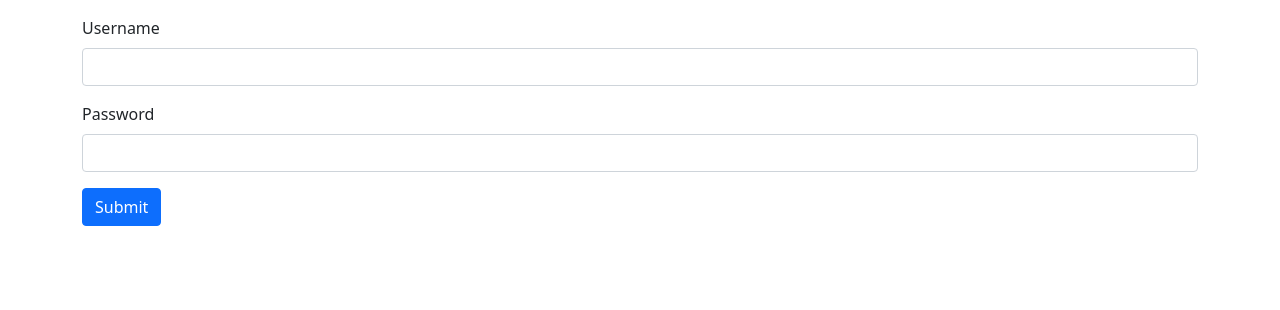
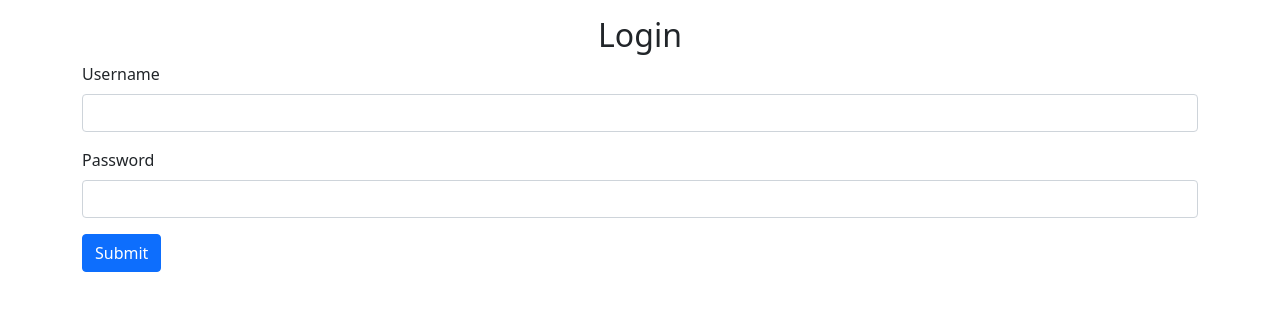
Before and after one commit to Rishu2000/adaptReadyAss, a React (Create React App) app in the folder client/: page / in a window 1280 px wide. Shown: the top 310 px of the page. Built offline with nearby package versions, Linux system fonts and the light colour scheme.

Commit message:
Added title.

```diff
--- a/client/src/components/forms/LoginForm.js
+++ b/client/src/components/forms/LoginForm.js
@@ -23,6 +23,7 @@ const handleSubmit = async (e) => {
             {error && (
                 <div className="alert alert-danger">{error}</div>
             )}
+            <h2 className="text-center">Login</h2>
             <form onSubmit={handleSubmit}>
                 <div className="mb-3">
                     <label className="form-label">Username</label>
```
